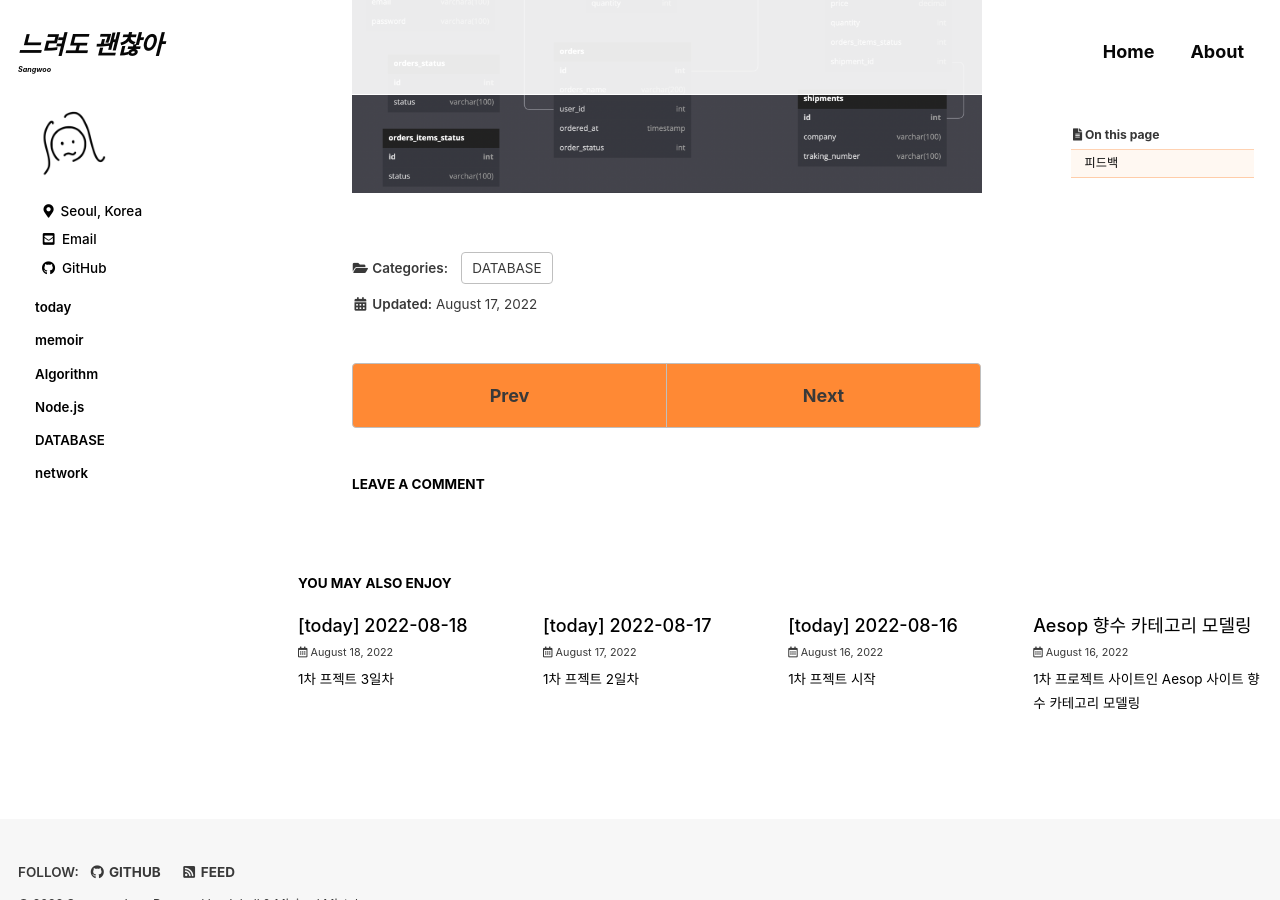
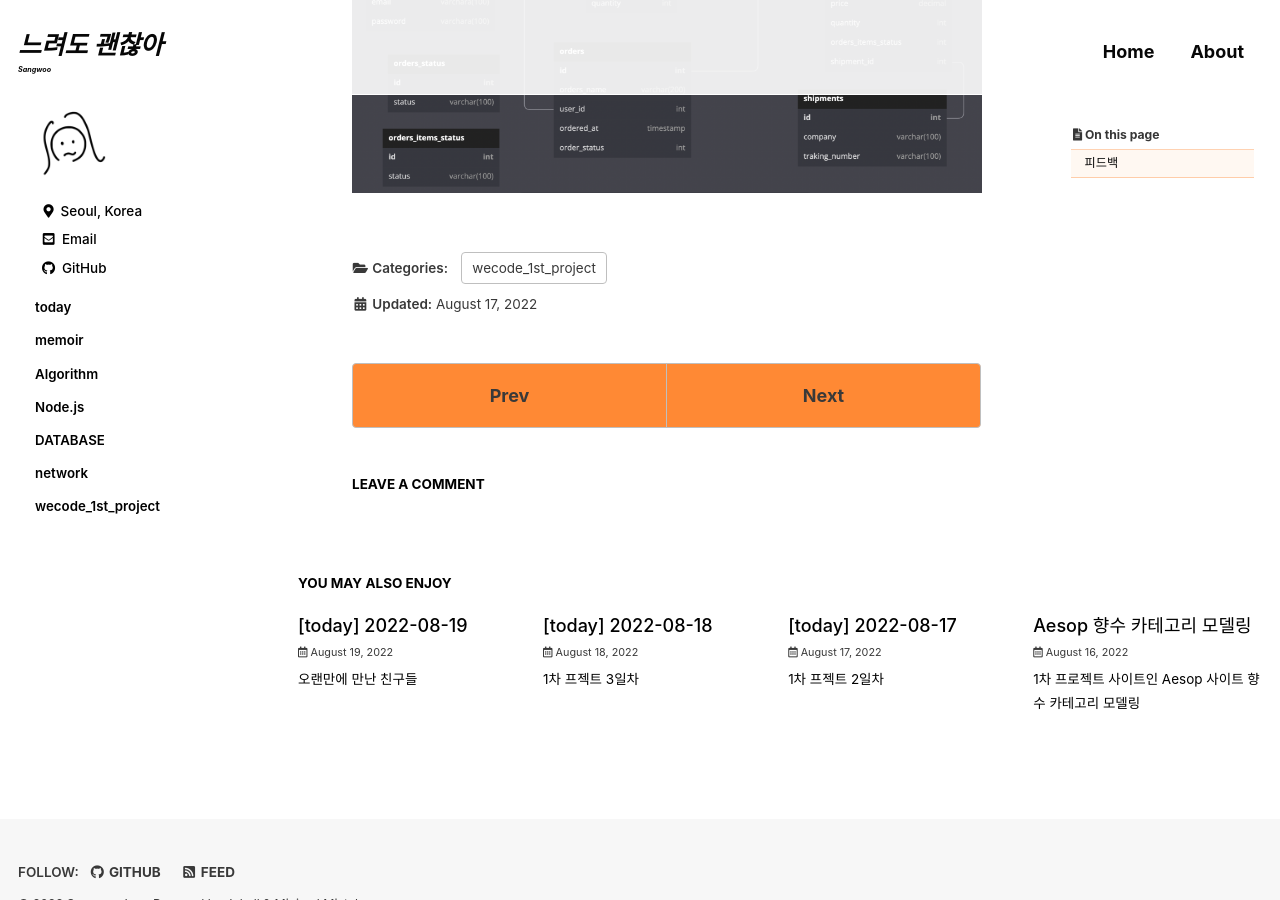
Before and after one commit to sw1104/sw1104.github.io, a Jekyll site: the page built from _posts/wecode_1st_project/2022-08-17-feedback.md, in a window 1280 px wide and 900 px high, scrolled down 1073 px. Built offline with Jekyll 4.4.1, drawn with Linux system fonts in a browser that asks for light colours; cached includes are drawn as plain includes; some web fonts are replaced; comment, search, counter and statistics services are not loaded.

```diff
--- a/_data/navigation.yml
+++ b/_data/navigation.yml
@@ -30,3 +30,5 @@ categories:
     url: /categories/DATABASE/
   - title: "network"
     url: /categories/network/
+  - title: "wecode_1st_project"
+    url: /categories/wecode_1st_project/
--- a/_posts/DATABASE/2022-08-17-feedback.md
+++ b/_posts/wecode_1st_project/2022-08-17-feedback.md
@@ -3,11 +3,11 @@ title: "Aesop 향수 카테고리 모델링 피드백"
 excerpt: "1차 프로젝트 사이트인 Aesop 사이트 향수 카테고리 모델링 피드백"
 
 categories:
-    - DATABASE
+    - wecode_1st_project
 tags:
-    - [DATABASE, ERD]
+    - [DATABASE, ERD, wecode]
 
-permalink: /DATABASE/Aesop 향수 카테고리 모델링 피드백/
+permalink: /wecode_1st_project/Aesop 향수 카테고리 모델링 피드백/
 
 toc: true
 toc_sticky: true
```
Also changed, not shown: _pages/categories/category-wecode_1st_project.md (added, +9 -0 lines), _posts/today/2022-08-16-today.md (+4 -3 lines), _posts/today/2022-08-18-today.md (+9 -3 lines), _posts/today/2022-08-19-today.md (added, +40 -0 lines), _posts/wecode_1st_project/2022-08-16-aesop-modeling.md (renamed from _posts/DATABASE/2022-08-16-aesop-modeling.md, +3 -3 lines).
